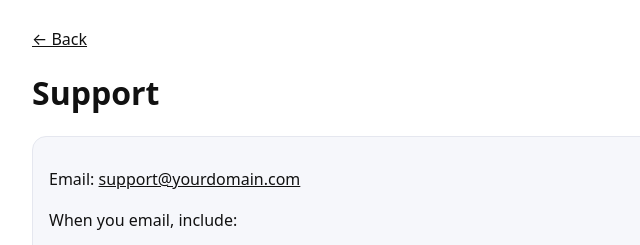
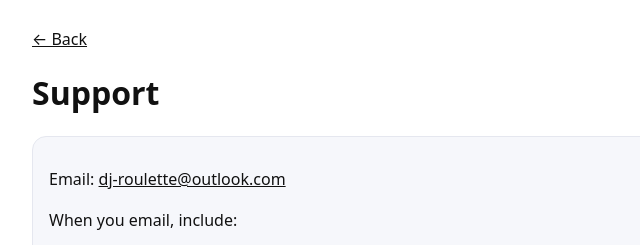
Before and after one commit to HeddaG/DJRoulette, a plain HTML site: page support.html in a window 1280 px wide. Shown: the top 245 px of the page, 208-848 px from the left. Drawn offline with Linux system fonts and the light colour scheme.

Commit message:
Update support.html

```diff
--- a/support.html
+++ b/support.html
@@ -18,7 +18,7 @@
     <h1>Support</h1>
 
     <div class="card">
-      <p>Email: <a href="mailto:support@yourdomain.com">support@yourdomain.com</a></p>
+      <p>Email: <a href="mailto:dj-roulette@outlook.com">dj-roulette@outlook.com</a></p>
       <p>When you email, include:</p>
       <ul>
         <li>Device model (e.g., iPhone 14 / Pixel 7)</li>
```
